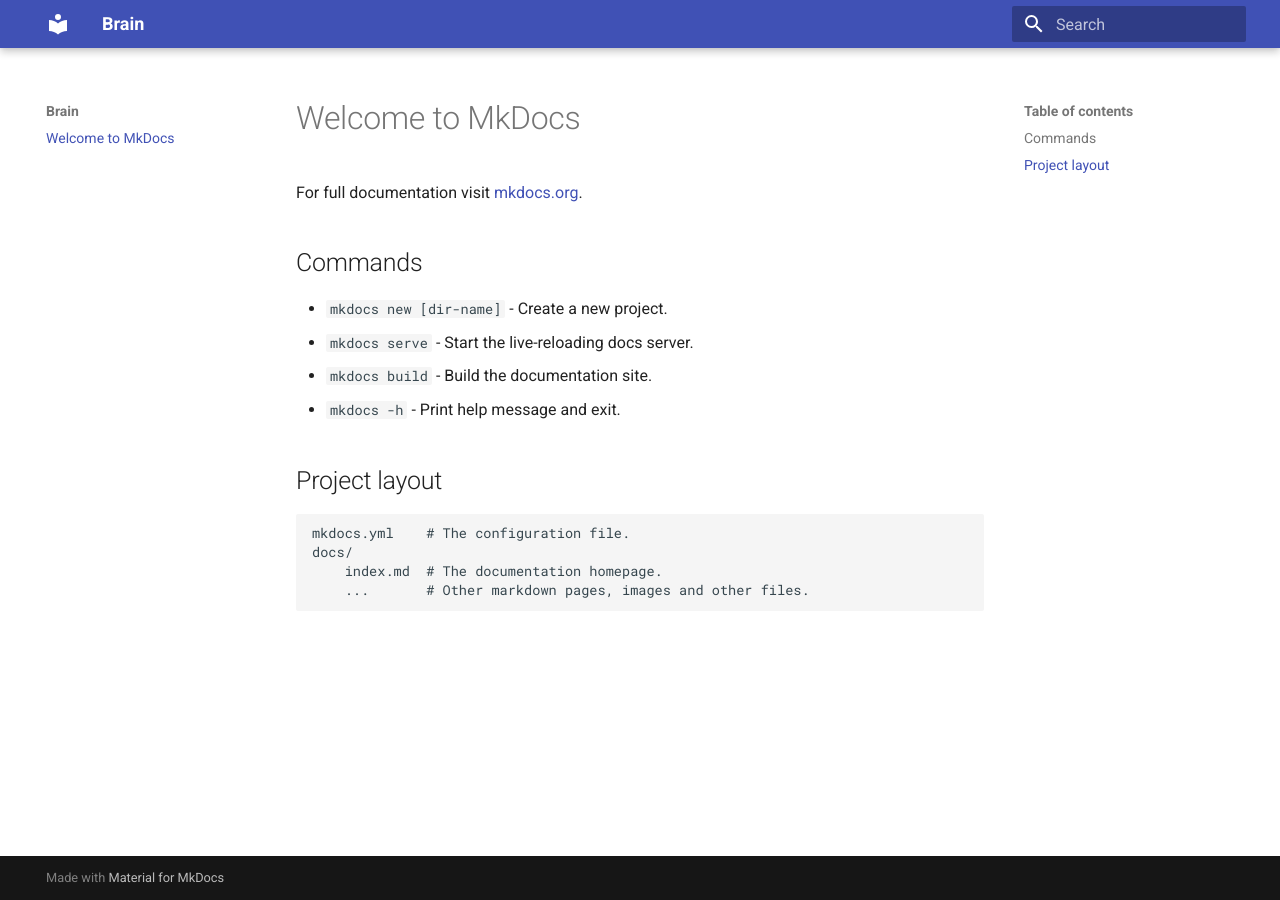
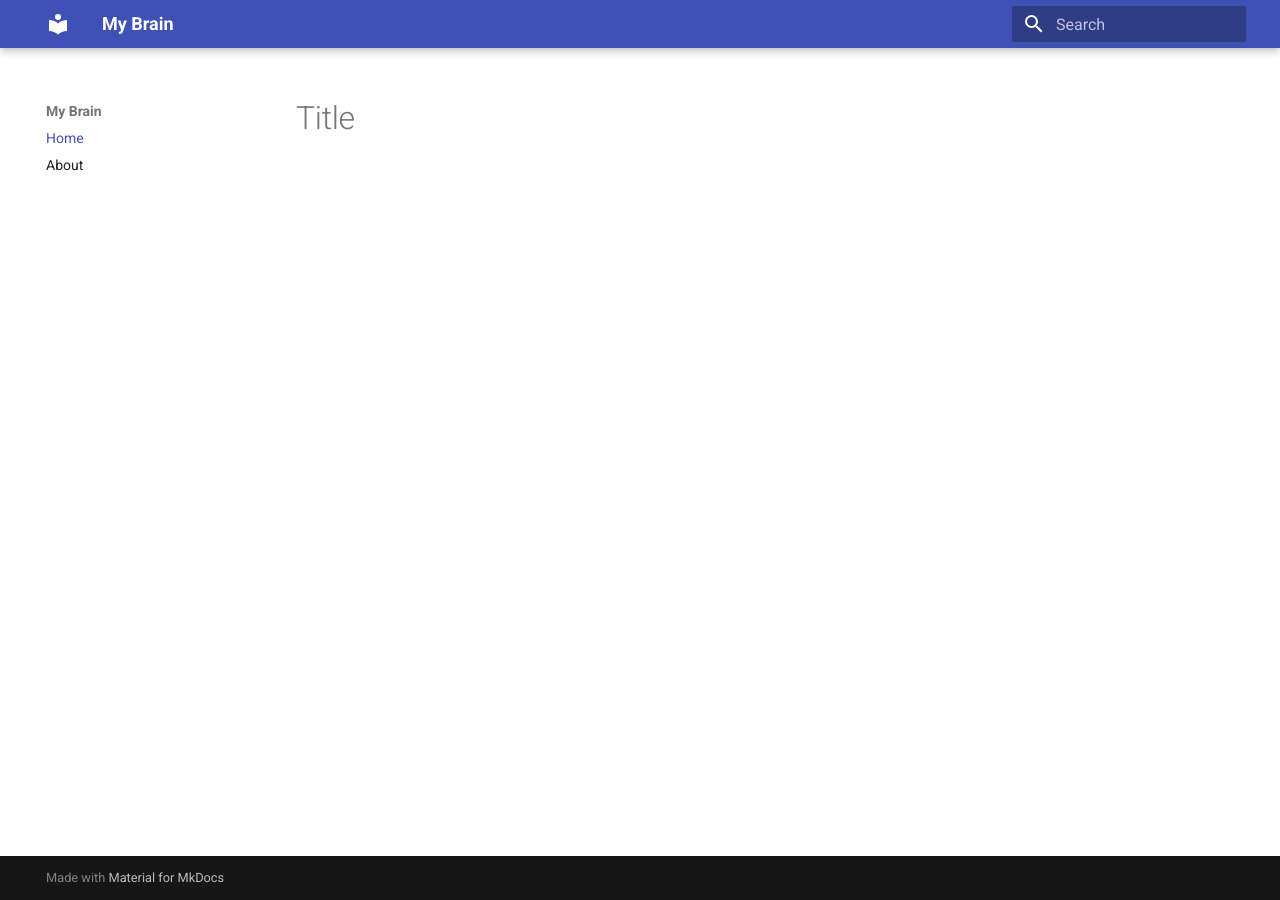
Before and after one commit to LionelPinheiroDuarte/brain, an MkDocs documentation site: the page built from docs/index.md, in a window 1280 px wide. Built offline with MkDocs 1.6.1 and Material for MkDocs 9.7.7, drawn with Linux system fonts in a browser that asks for light colours.

Commit message:
Add basic file structure

```diff
--- a/docs/index.md
+++ b/docs/index.md
@@ -1,17 +1 @@
-# Welcome to MkDocs
-
-For full documentation visit [mkdocs.org](https://www.mkdocs.org).
-
-## Commands
-
-* `mkdocs new [dir-name]` - Create a new project.
-* `mkdocs serve` - Start the live-reloading docs server.
-* `mkdocs build` - Build the documentation site.
-* `mkdocs -h` - Print help message and exit.
-
-## Project layout
-
-    mkdocs.yml    # The configuration file.
-    docs/
-        index.md  # The documentation homepage.
-        ...       # Other markdown pages, images and other files.
+# Title
--- a/mkdocs.yml
+++ b/mkdocs.yml
@@ -1,3 +1,6 @@
-site_name: Brain
+site_name: My Brain
+nav:
+    - Home: index.md
+    - About: about.md
 theme:
     name: material
```
Also changed, not shown: docs/about.md (added).
